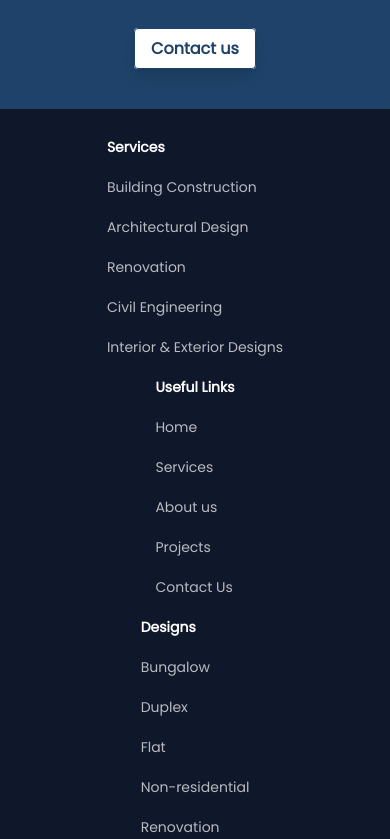
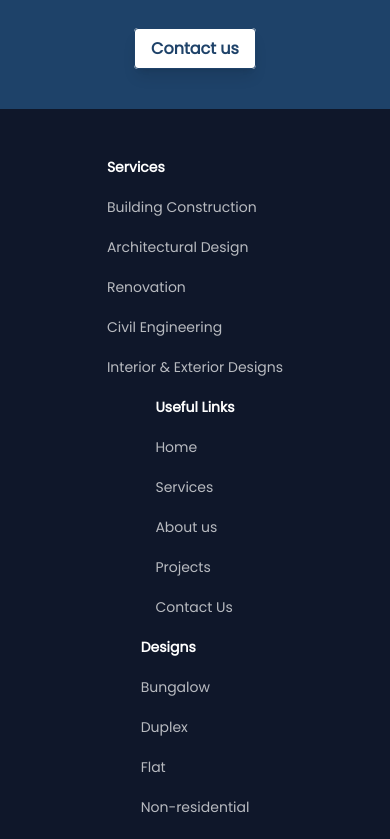
Before and after one commit to Auxtnn/coven_construction, a Next.js app: page / in a window 390 px wide. Shown: the part 6044-6883 px from the top of the page. Built offline with nearby package versions, Linux system fonts and the light colour scheme.

Commit message:
corrected

```diff
--- a/src/app/components/Footer.tsx
+++ b/src/app/components/Footer.tsx
@@ -14,14 +14,12 @@ const Footer: React.FC = () => {
   return (
     <footer>
       <div className="bg-slate-900 pt-2 md:pt-20 pb-4">
-        <div className=" pb-10 pt-5 text-gray-800 sm:grid md:grid-cols-4 sm:grid-cols-2 place-items-center">
+        <div className=" pb-10 pt-10 md:pt-5 text-gray-800 sm:grid md:grid-cols-4 sm:grid-cols-2 place-items-center">
           <div className="md:px-0 px-5 text-sm text-white">
             <div className=" font-extrabold">Services</div>
-
             <p className="my-5 block opacity-70">Building Construction</p>
             <p className="my-5 block opacity-70">Architectural Design</p>
             <p className="my-5 block opacity-70">Renovation</p>
-
             <p className="my-5 block opacity-70">Civil Engineering</p>
             <p className="my-5 block opacity-70">Interior & Exterior Designs</p>
           </div>
```
